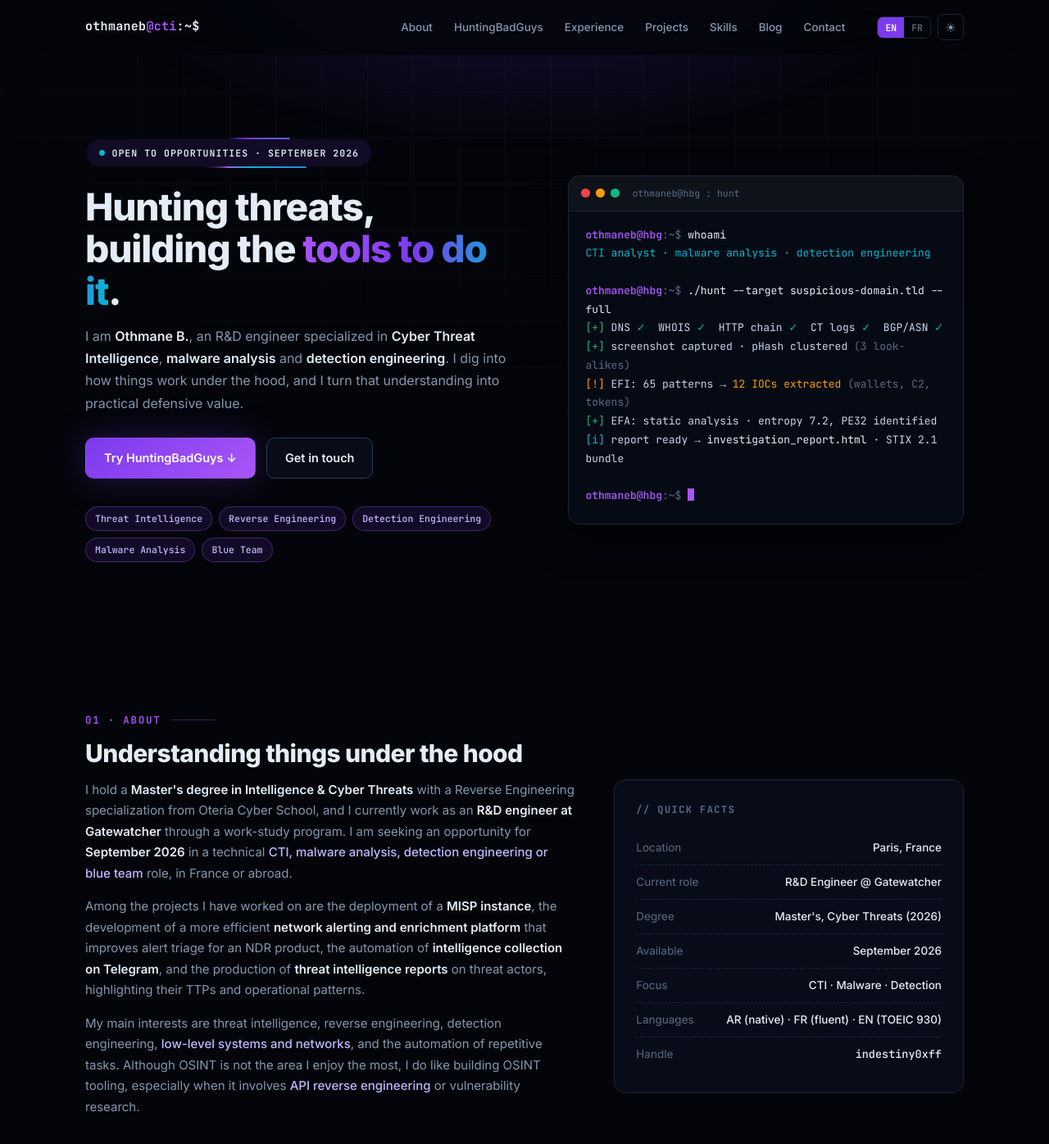
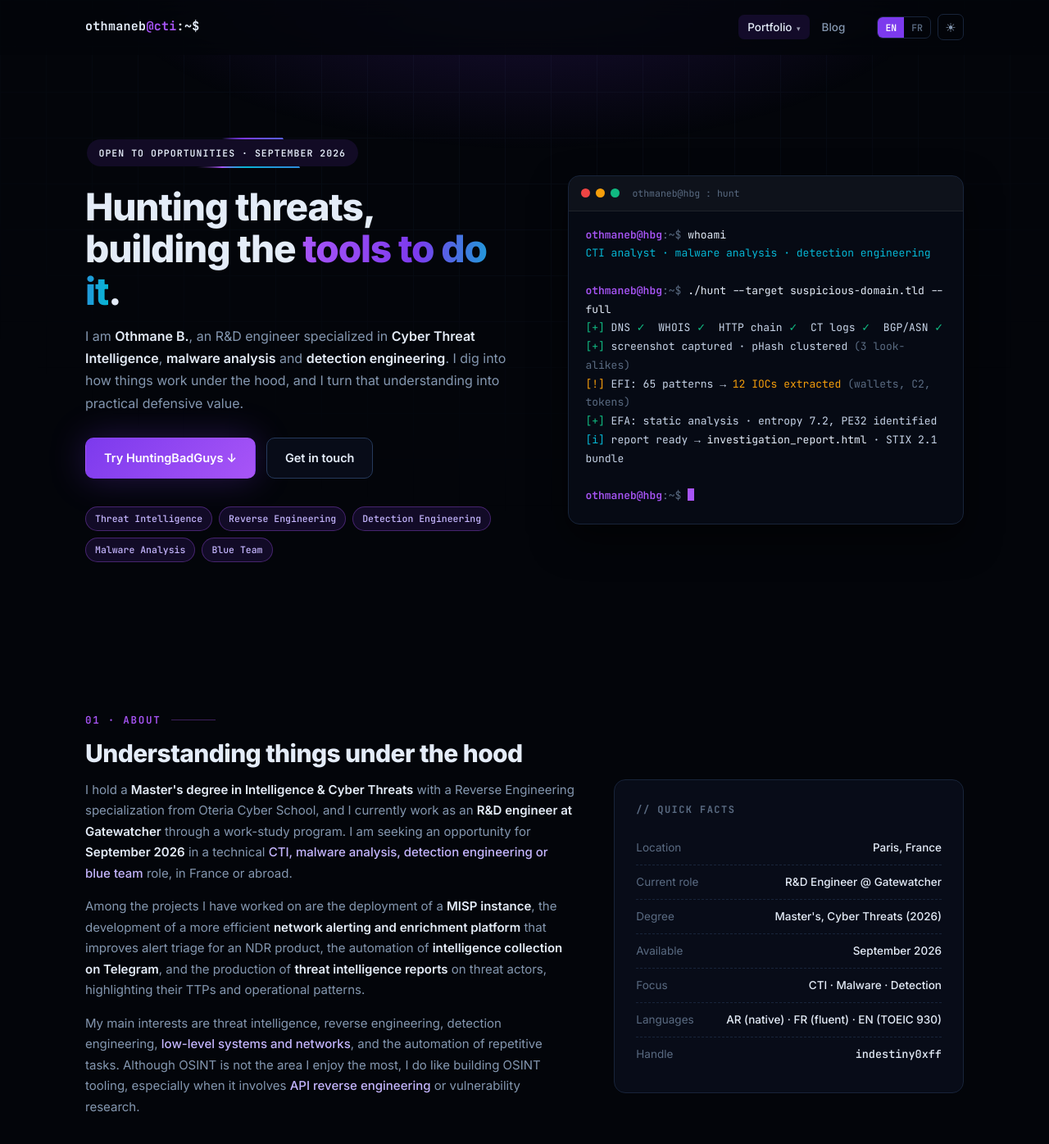
Before and after one commit to indestiny0xff/indestiny0xff.github.io, a Jekyll site: the page built from index.html, in a window 1280 px wide and 1400 px high. Shown: the top 1396 px of the window at 82% size. Built offline with Jekyll 4.4.1, drawn with Linux system fonts in a browser that asks for light colours.

Commit message:
Simplify navigation to Portfolio and Blog, remove badge dot
The navbar now shows only two entries. Portfolio carries a dropdown
with the page sections (hover or focus on desktop, always expanded in
the mobile menu), and Blog stays a direct link. The pulsing dot is
removed from the availability badge.

Co-Authored-By: Claude Fable 5 <noreply@anthropic.com>

```diff
--- a/_layouts/default.html
+++ b/_layouts/default.html
@@ -39,13 +39,20 @@
       <a class="nav-logo" href="{{ '/' | relative_url }}">othmaneb<span class="p">@cti</span>:~$</a>
       <button class="nav-burger" id="navBurger" aria-label="Menu">☰</button>
       <div class="nav-links" id="navLinks">
+        <div class="nav-item">
+          <a class="nav-top{% if page.url == '/' %} active{% endif %}" href="{{ '/' | relative_url }}">Portfolio <span class="chev">▾</span></a>
+          <div class="drop">
             <a href="{{ '/' | relative_url }}#about"><span class="lang-en">About</span><span class="lang-fr">À propos</span></a>
             <a href="{{ '/' | relative_url }}#huntingbadguys">HuntingBadGuys</a>
             <a href="{{ '/' | relative_url }}#experience"><span class="lang-en">Experience</span><span class="lang-fr">Expérience</span></a>
             <a href="{{ '/' | relative_url }}#projects"><span class="lang-en">Projects</span><span class="lang-fr">Projets</span></a>
             <a href="{{ '/' | relative_url }}#skills"><span class="lang-en">Skills</span><span class="lang-fr">Compétences</span></a>
-        <a href="{{ '/blog/' | relative_url }}" {% if page.url contains '/blog' or page.layout == 'post' %}class="active"{% endif %}>Blog</a>
+            <a href="{{ '/' | relative_url }}#education"><span class="lang-en">Education</span><span class="lang-fr">Formation</span></a>
+            <a href="{{ '/' | relative_url }}#publications">Publications</a>
             <a href="{{ '/' | relative_url }}#contact">Contact</a>
+          </div>
+        </div>
+        <a class="nav-top{% if page.url contains '/blog' or page.layout == 'post' %} active{% endif %}" href="{{ '/blog/' | relative_url }}">Blog</a>
       </div>
       <div class="nav-ctrl">
         <div class="lang-switch" role="group" aria-label="Language">
--- a/assets/css/main.css
+++ b/assets/css/main.css
@@ -143,6 +143,30 @@ html[data-theme="light"] .bg-grid { opacity: .38; }
   white-space: nowrap;
 }
 .nav-links a:hover, .nav-links a.active { color: var(--text); background: var(--accent-soft); }
+
+/* Portfolio dropdown */
+.nav-item { position: relative; }
+.nav-item .chev {
+  display: inline-block; font-size: 9px; opacity: .65; margin-left: 2px;
+  transition: transform .3s cubic-bezier(.22, 1, .36, 1);
+}
+.nav-item:hover .chev, .nav-item:focus-within .chev { transform: rotate(180deg); }
+.drop {
+  position: absolute; top: calc(100% + 10px); left: 50%;
+  transform: translateX(-50%) translateY(8px);
+  min-width: 190px; padding: 7px;
+  background: var(--surf); border: 1px solid var(--border); border-radius: 12px;
+  box-shadow: var(--shadow);
+  opacity: 0; visibility: hidden; pointer-events: none;
+  transition: opacity .3s ease, visibility .3s,
+              transform .3s cubic-bezier(.22, 1, .36, 1);
+}
+.drop::before { content: ""; position: absolute; top: -12px; left: 0; right: 0; height: 12px; }
+.nav-item:hover .drop, .nav-item:focus-within .drop {
+  opacity: 1; visibility: visible; pointer-events: auto;
+  transform: translateX(-50%) translateY(0);
+}
+.nav-links .drop a { display: block; padding: 8px 13px; font-size: 13px; }
 .nav-ctrl { display: flex; align-items: center; gap: 8px; margin-left: 8px; }
 
 .lang-switch {
@@ -184,6 +208,14 @@ html[data-theme="light"] .theme-btn .ico-sun { display: none; }
   .nav-links a { padding: 11px 12px; font-size: 15px; }
   .nav-burger { display: block; margin-left: auto; }
   .nav-ctrl { margin-left: 0; }
+  /* Dropdown becomes an always-expanded, indented sub-list */
+  .nav-item .chev { display: none; }
+  .drop {
+    position: static; transform: none; opacity: 1; visibility: visible; pointer-events: auto;
+    background: transparent; border: 0; box-shadow: none; border-radius: 0;
+    min-width: 0; padding: 0 0 6px 16px;
+  }
+  .nav-links .drop a { padding: 8px 12px; font-size: 14px; }
 }
 
 /* ---------- Hero ---------- */
@@ -223,12 +255,6 @@ html[data-theme="light"] .theme-btn .ico-sun { display: none; }
   letter-spacing: .09em; color: var(--text);
   padding: 7px 15px; border-radius: 99px;
 }
-.status-inner .dot {
-  width: 7px; height: 7px; border-radius: 50%; background: var(--cyan);
-  box-shadow: 0 0 8px var(--cyan);
-  animation: pulse 2.2s ease-in-out infinite;
-}
-@keyframes pulse { 0%,100% { box-shadow: 0 0 0 0 color-mix(in srgb, var(--cyan) 50%, transparent); } 55% { box-shadow: 0 0 0 6px transparent; } }
 
 .hero h1 {
   font-size: clamp(30px, 4.2vw, 46px);
@@ -621,7 +647,7 @@ body, .nav, .surfaced { transition: background-color .4s ease, color .4s ease; }
   .reveal { opacity: 1; transform: none; transition: none; }
   .hero-grid > div:first-child > *, .hero-grid > .term { animation: none; }
   html { scroll-behavior: auto; }
-  .t-caret, .status-inner .dot, .status-pill::before { animation: none; }
+  .t-caret, .status-pill::before { animation: none; }
 }
 
 /* ============================================================
--- a/index.html
+++ b/index.html
@@ -9,7 +9,6 @@ description: "othmaneb is an R&D engineer in Cyber Threat Intelligence, Malware
     <div>
       <span class="status-pill">
         <span class="status-inner">
-          <span class="dot"></span>
           <span class="lang-en">OPEN TO OPPORTUNITIES&nbsp;·&nbsp;SEPTEMBER 2026</span>
           <span class="lang-fr">DISPONIBLE&nbsp;·&nbsp;SEPTEMBRE 2026</span>
         </span>
```
Lines whose indentation alone changed are shown as unchanged.
